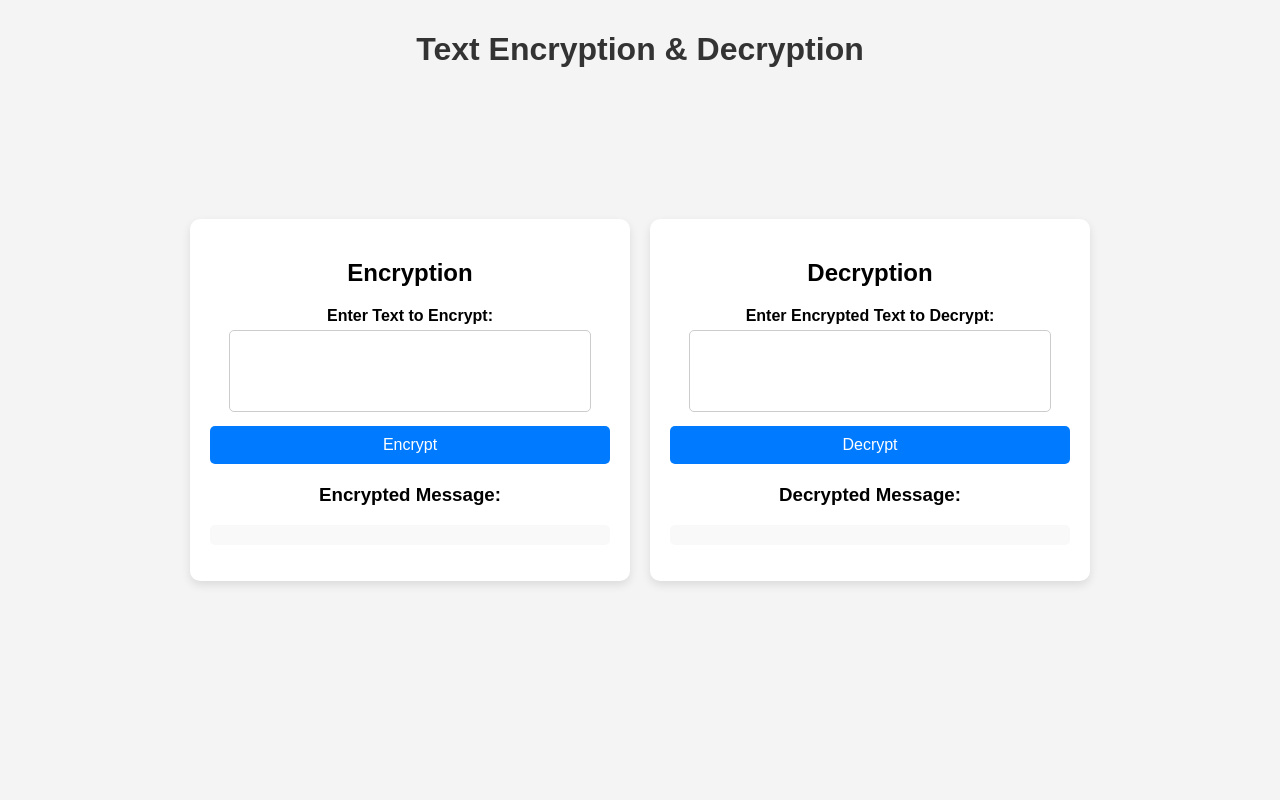
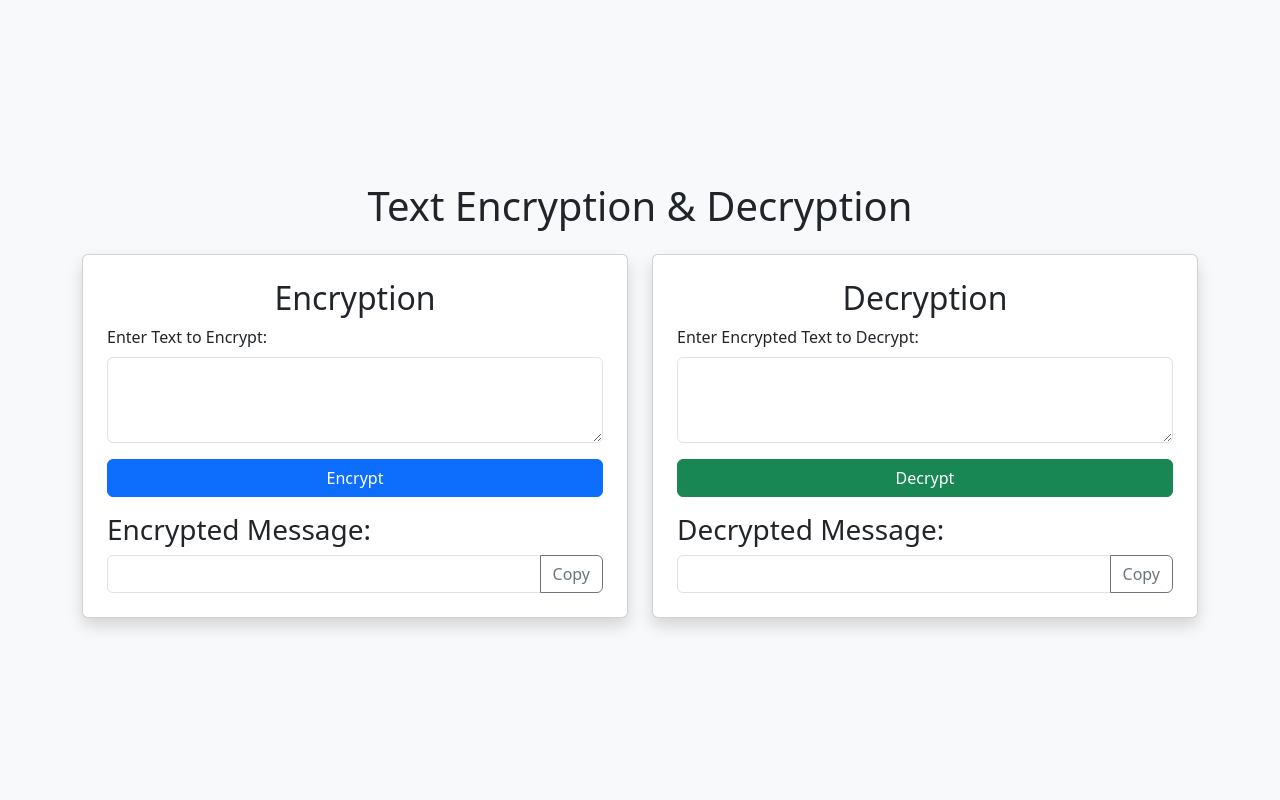
Before and after one commit to mrsarthi/Text_Cipher, a Flask app: page / in a window 1280 px wide. Run offline with Flask 3, Linux system fonts and the light colour scheme.

Commit message:
added bootstrap and copy button

```diff
--- a/templates/index.html
+++ b/templates/index.html
@@ -5,131 +5,62 @@
 	<meta charset="UTF-8">
 	<meta name="viewport" content="width=device-width, initial-scale=1.0">
 	<title>Encrypt & Decrypt</title>
-	<style>
-		/* General Page Styling */
-		body {
-			font-family: Arial, sans-serif;
-			background-color: #f4f4f4;
-			display: flex;
-			justify-content: center;
-			align-items: center;
-			height: 100vh;
-			margin: 0;
-		}
-
-		h1 {
-			color: #333;
-			text-align: center;
-			width: 100%;
-			position: absolute;
-			top: 10px;
-		}
-
-		/* Flex container for side-by-side layout */
-		.container {
-			display: flex;
-			gap: 20px;
-			justify-content: center;
-			width: 80%;
-			max-width: 900px;
-		}
-
-		/* Styling for each section */
-		.box {
-			background: white;
-			padding: 20px;
-			border-radius: 10px;
-			box-shadow: 0px 4px 10px rgba(0, 0, 0, 0.1);
-			width: 100%;
-			text-align: center;
-		}
-
-		/* Form Styling */
-		form {
-			margin: 20px 0;
-		}
-
-		label {
-			display: block;
-			margin-bottom: 5px;
-			font-weight: bold;
-		}
-
-		textarea {
-			width: 85%;
-			height: 60px;
-			padding: 10px;
-			border: 1px solid #ccc;
-			border-radius: 5px;
-			font-size: 16px;
-			resize: none;
-		}
-
-		button {
-			background-color: #007bff;
-			color: white;
-			border: none;
-			padding: 10px 15px;
-			font-size: 16px;
-			cursor: pointer;
-			border-radius: 5px;
-			margin-top: 10px;
-			width: 100%;
-		}
-
-		button:hover {
-			background-color: #0056b3;
-		}
-
-		.result-box {
-			background-color: #f9f9f9;
-			padding: 10px;
-			border-radius: 5px;
-			margin-top: 10px;
-			font-weight: bold;
-			word-wrap: break-word;
-		}
-
-		/* Responsive Design */
-		@media (max-width: 768px) {
-			.container {
-				flex-direction: column;
-			}
-		}
-	</style>
+	<!-- Bootstrap 5 CSS -->
+	<link href="https://cdn.jsdelivr.net/npm/bootstrap@5.3.0/dist/css/bootstrap.min.css" rel="stylesheet">
 </head>
 
-<body>
-
-	<h1>Text Encryption & Decryption</h1>
+<body class="bg-light d-flex justify-content-center align-items-center vh-100">
 
 	<div class="container">
+		<h1 class="text-center mb-4">Text Encryption & Decryption</h1>
+
+		<div class="row">
 			<!-- Encryption Section -->
-		<div class="box">
-			<h2>Encryption</h2>
+			<div class="col-md-6">
+				<div class="card shadow p-4">
+					<h2 class="text-center">Encryption</h2>
 					<form id="encryptForm">
-				<label for="message">Enter Text to Encrypt:</label>
-				<textarea id="message" name="message"></textarea>
-				<button type="submit">Encrypt</button>
+						<div class="mb-3">
+							<label for="message" class="form-label">Enter Text to Encrypt:</label>
+							<textarea id="message" class="form-control" rows="3"></textarea>
+						</div>
+						<button type="submit" class="btn btn-primary w-100">Encrypt</button>
 					</form>
 
-			<h3>Encrypted Message:</h3>
-			<p id="encryptedResult" class="result-box"></p>
+					<h3 class="mt-3">Encrypted Message:</h3>
+					<div class="input-group">
+						<input id="encryptedResult" class="form-control" readonly>
+						<button class="btn btn-outline-secondary"
+							onclick="copyToClipboard('encryptedResult')">Copy</button>
+					</div>
+				</div>
 			</div>
 
 			<!-- Decryption Section -->
-		<div class="box">
-			<h2>Decryption</h2>
+			<div class="col-md-6">
+				<div class="card shadow p-4">
+					<h2 class="text-center">Decryption</h2>
 					<form id="decryptForm">
-				<label for="encryptedMessage">Enter Encrypted Text to Decrypt:</label>
-				<textarea id="encryptedMessage" name="encryptedMessage"></textarea>
-				<button type="submit">Decrypt</button>
+						<div class="mb-3">
+							<label for="encryptedMessage" class="form-label">Enter Encrypted Text to Decrypt:</label>
+							<textarea id="encryptedMessage" class="form-control" rows="3"></textarea>
+						</div>
+						<button type="submit" class="btn btn-success w-100">Decrypt</button>
 					</form>
 
-			<h3>Decrypted Message:</h3>
-			<p id="decryptedResult" class="result-box"></p>
+					<h3 class="mt-3">Decrypted Message:</h3>
+					<div class="input-group">
+						<input id="decryptedResult" class="form-control" readonly>
+						<button class="btn btn-outline-secondary"
+							onclick="copyToClipboard('decryptedResult')">Copy</button>
 					</div>
 				</div>
+			</div>
+		</div>
+	</div>
+
+	<!-- Bootstrap 5 JS (Optional, for better interactions) -->
+	<script src="https://cdn.jsdelivr.net/npm/bootstrap@5.3.0/dist/js/bootstrap.bundle.min.js"></script>
 
 	<script>
 		// Handle Encryption
@@ -144,7 +75,7 @@
 			});
 
 			let data = await response.json();
-			document.getElementById("encryptedResult").innerText = data.encrypted;
+			document.getElementById("encryptedResult").value = data.encrypted;
 		});
 
 		// Handle Decryption
@@ -159,8 +90,16 @@
 			});
 
 			let data = await response.json();
-			document.getElementById("decryptedResult").innerText = data.decrypted;
+			document.getElementById("decryptedResult").value = data.decrypted;
 		});
+
+		// Function to Copy Text to Clipboard
+		function copyToClipboard(id) {
+			let textBox = document.getElementById(id);
+			textBox.select();
+			textBox.setSelectionRange(0, 99999); // For mobile devices
+			document.execCommand("copy");
+		}
 	</script>
 
 </body>
```
Lines whose indentation alone changed are shown as unchanged.
